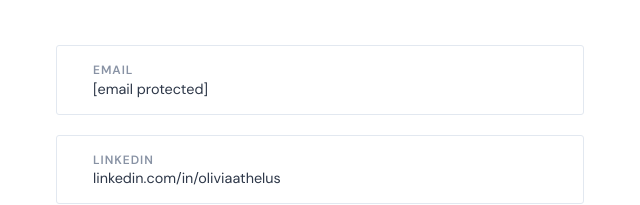
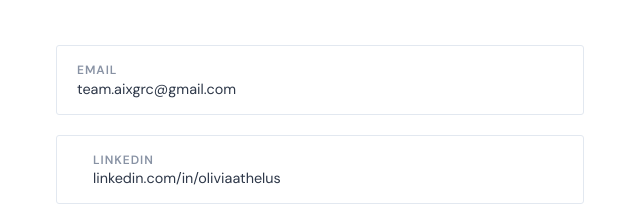
Before and after one commit to aixgrc/aixgrc.github.io, a plain HTML site: page index.html in a window 1280 px wide. Shown: the part 5741-5946 px from the top of the page, 8-648 px from the left. Drawn offline with nearby package versions, Linux system fonts and the light colour scheme.

Commit message:
Update index.html

```diff
--- a/index.html
+++ b/index.html
@@ -1003,11 +1003,10 @@
     </p>
 
     <div class="contact-links">
-      <a href="/cdn-cgi/l/email-protection#84f0e1e5e9aae5edfce3f6e7c4e3e9e5ede8aae7ebe9" class="contact-link">
-        <span class="contact-link-icon"></span>
+      <a href="mailto:team.aixgrc@gmail.com" class="contact-link">
         <div>
           <strong>Email</strong>
-          <span class="__cf_email__" data-cfemail="34405155591a555d4c534657745359555d581a575b59">[email&#160;protected]</span>
+          team.aixgrc@gmail.com
         </div>
       </a>
       <a href="https://www.linkedin.com/in/oliviaathelus" target="_blank" class="contact-link">
```
